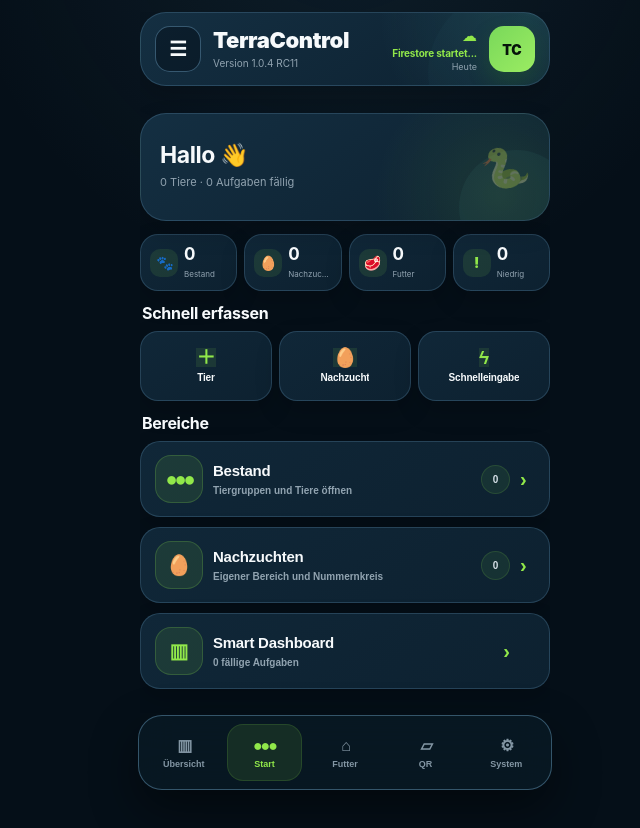
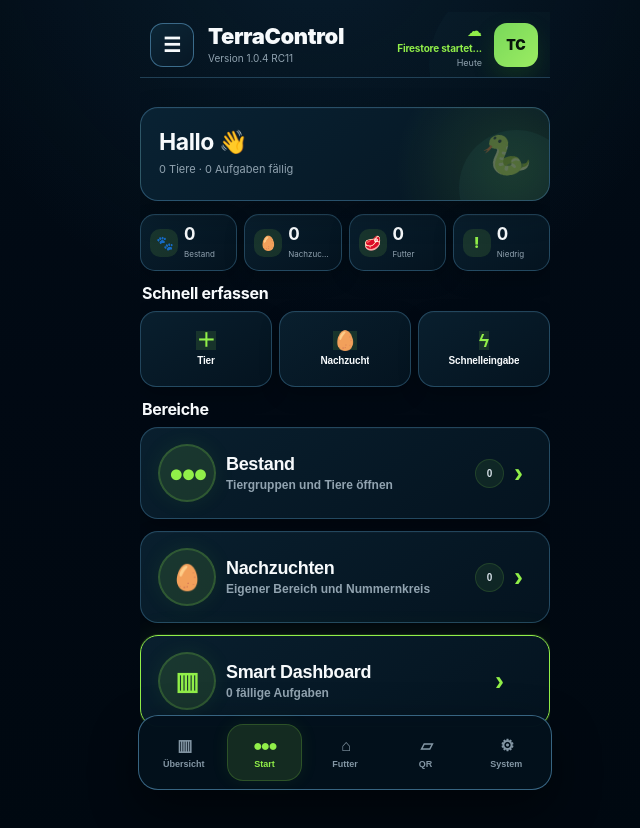
Before and after one commit to SnakeFreak85/Python-Dashboard, a plain HTML site: page v500.html in a window 1280 px wide. Shown: the whole page, without its empty margins (295-935 px from the left). Drawn offline with Linux system fonts and the light colour scheme.

Commit message:
Match TC2 interface to control panel reference

```diff
--- a/service-worker.js
+++ b/service-worker.js
@@ -1,6 +1,6 @@
 const TC_VERSION='1.0.4-rc.11';
 const TC_CACHE=
- 'terracontrol-'+TC_VERSION+'-tc2-polish-1';
+ 'terracontrol-'+TC_VERSION+'-tc2-polish-2';
 const VERSION_QUERY='?v='+TC_VERSION;
 const LIGHT_THEME_QUERY=
  VERSION_QUERY+
@@ -19,7 +19,7 @@ const PROFILE_MODULE_QUERY=
  '&r=animal-archive-2-profile-recommendation-1';
 const TC2_POLISH_QUERY=
  VERSION_QUERY+
- '&r=tc2-polish-1';
+ '&r=tc2-polish-2';
 
 const APP_SHELL=[
  './',
--- a/v500.html
+++ b/v500.html
@@ -38,7 +38,7 @@
 <link rel="stylesheet" href="./v500/tc2.css?v=1.0.4-rc.11&r=light-contrast-3-animal-archive-2">
 <link rel="stylesheet" href="./v500/taxonomy-ui-color.css?v=1.0.4-rc.11&r=profile-recommendation-1">
 <link rel="stylesheet" href="./v500/theme.css?v=1.0.4-rc.11&r=light-contrast-3-animal-archive-2">
-<link rel="stylesheet" href="./v500/tc2-polish.css?v=1.0.4-rc.11&r=tc2-polish-1">
+<link rel="stylesheet" href="./v500/tc2-polish.css?v=1.0.4-rc.11&r=tc2-polish-2">
 
 <script src="./v500/vendor/qrcode.min.js?v=1.0.4-rc.11"></script>
 </head>
@@ -72,7 +72,7 @@ if('serviceWorker' in navigator){
   function(){
    navigator.serviceWorker
     .register(
-     './service-worker.js?v=1.0.4-rc.11&r=tc2-polish-1'
+     './service-worker.js?v=1.0.4-rc.11&r=tc2-polish-2'
     )
     .catch(
      function(error){
--- a/v500/tc2-polish.css
+++ b/v500/tc2-polish.css
@@ -5,27 +5,27 @@
    ========================================================= */
 
 :root{
- --tc-polish-bg:#050f18;
- --tc-polish-bg-soft:#081722;
- --tc-polish-surface:#0d2130;
- --tc-polish-surface-2:#102738;
- --tc-polish-surface-3:#142f42;
- --tc-polish-line:rgba(112,166,204,.24);
- --tc-polish-line-strong:rgba(126,188,225,.38);
+ --tc-polish-bg:#010913;
+ --tc-polish-bg-soft:#03111d;
+ --tc-polish-surface:#061725;
+ --tc-polish-surface-2:#081c2b;
+ --tc-polish-surface-3:#0a2232;
+ --tc-polish-line:rgba(86,151,193,.34);
+ --tc-polish-line-strong:rgba(104,177,222,.52);
  --tc-polish-text:#f7fafc;
  --tc-polish-text-soft:#d7e1e8;
  --tc-polish-muted:#91a3b0;
- --tc-polish-accent:#91e84a;
- --tc-polish-accent-strong:#71ca31;
- --tc-polish-accent-soft:rgba(145,232,74,.10);
+ --tc-polish-accent:#91ef49;
+ --tc-polish-accent-strong:#72d52f;
+ --tc-polish-accent-soft:rgba(145,239,73,.12);
  --tc-polish-cyan:#68d7c5;
  --tc-polish-warning:#f0b64c;
  --tc-polish-danger:#ef6671;
- --tc-polish-radius-xl:26px;
- --tc-polish-radius-lg:21px;
- --tc-polish-radius-md:16px;
- --tc-polish-shadow:0 18px 42px rgba(0,0,0,.28);
- --tc-polish-shadow-soft:0 10px 24px rgba(0,0,0,.18);
+ --tc-polish-radius-xl:20px;
+ --tc-polish-radius-lg:18px;
+ --tc-polish-radius-md:15px;
+ --tc-polish-shadow:0 20px 50px rgba(0,0,0,.38);
+ --tc-polish-shadow-soft:0 8px 22px rgba(0,0,0,.24);
  --tc-theme-bg:var(--tc-polish-bg);
  --tc-theme-surface:var(--tc-polish-surface);
  --tc-theme-surface-strong:var(--tc-polish-bg-soft);
@@ -87,7 +87,8 @@ html,
 body,
 body.tc2RefMode{
  background:
-  radial-gradient(circle at 50% -12%,rgba(62,117,143,.14),transparent 34%),
+  radial-gradient(circle at 48% -8%,rgba(34,105,145,.18),transparent 34%),
+  linear-gradient(180deg,#020c16 0%,var(--tc-polish-bg) 42%,#000810 100%),
   var(--tc-polish-bg)!important;
  color:var(--tc-polish-text)!important;
  font-family:Inter,ui-sans-serif,-apple-system,BlinkMacSystemFont,"Segoe UI",Arial,sans-serif!important;
@@ -120,15 +121,14 @@ body.tc2RefMode .wrap{
 /* Einheitlicher Kopf */
 
 .tc2AppTop{
- min-height:74px;
- margin:0 0 14px!important;
- padding:12px 14px!important;
- border-radius:var(--tc-polish-radius-xl)!important;
- background:
-  radial-gradient(circle at 95% 0,rgba(104,215,197,.12),transparent 38%),
-  linear-gradient(145deg,var(--tc-polish-surface-3),var(--tc-polish-surface))!important;
- border:1px solid var(--tc-polish-line)!important;
- box-shadow:var(--tc-polish-shadow-soft)!important;
+ min-height:66px;
+ margin:0 0 16px!important;
+ padding:8px 10px!important;
+ border-radius:0!important;
+ background:transparent!important;
+ border:0!important;
+ border-bottom:1px solid rgba(97,166,207,.30)!important;
+ box-shadow:none!important;
 }
 
 .tc2AppTop::after{
@@ -136,13 +136,13 @@ body.tc2RefMode .wrap{
 }
 
 .tc2Menu{
- width:46px!important;
- min-width:46px!important;
- height:46px!important;
- min-height:46px!important;
- border-radius:15px!important;
+ width:44px!important;
+ min-width:44px!important;
+ height:44px!important;
+ min-height:44px!important;
+ border-radius:13px!important;
  color:var(--tc-polish-text)!important;
- background:rgba(4,15,24,.50)!important;
+ background:linear-gradient(145deg,#0c2636,#071725)!important;
  border:1px solid var(--tc-polish-line-strong)!important;
 }
 
@@ -163,9 +163,9 @@ html[data-tc-theme="light"] .tc2Menu{
 }
 
 .tc2Avatar{
- width:46px!important;
- height:46px!important;
- border-radius:15px!important;
+ width:44px!important;
+ height:44px!important;
+ border-radius:13px!important;
  color:#07140b!important;
  background:linear-gradient(135deg,#79d85a,#9bec62)!important;
  box-shadow:0 10px 22px rgba(46,125,23,.24)!important;
@@ -186,14 +186,14 @@ html[data-tc-theme="light"] .tc2Menu{
 }
 
 .tc21Welcome{
- min-height:108px!important;
- padding:18px 19px!important;
- border-radius:var(--tc-polish-radius-xl)!important;
+ min-height:94px!important;
+ padding:17px 18px!important;
+ border-radius:18px!important;
  background:
-  radial-gradient(circle at 88% 76%,rgba(145,232,74,.10),transparent 34%),
-  linear-gradient(145deg,var(--tc-polish-surface-3),var(--tc-polish-surface))!important;
- border:1px solid var(--tc-polish-line)!important;
- box-shadow:var(--tc-polish-shadow-soft)!important;
+  radial-gradient(circle at 91% 65%,rgba(145,239,73,.13),transparent 31%),
+  linear-gradient(145deg,#092233,#051521)!important;
+ border:1px solid rgba(90,158,199,.40)!important;
+ box-shadow:0 12px 30px rgba(0,0,0,.25),inset 0 1px rgba(255,255,255,.025)!important;
 }
 
 .tc21Welcome h2{
@@ -209,13 +209,13 @@ html[data-tc-theme="light"] .tc2Menu{
 .tc21StartQuick,
 .tc21StartNavCard{
  color:var(--tc-polish-text)!important;
- background:linear-gradient(145deg,var(--tc-polish-surface-2),var(--tc-polish-surface))!important;
- border:1px solid var(--tc-polish-line)!important;
- box-shadow:var(--tc-polish-shadow-soft)!important;
+ background:linear-gradient(145deg,#091f2e,#04131f)!important;
+ border:1px solid rgba(83,147,188,.38)!important;
+ box-shadow:0 8px 20px rgba(0,0,0,.24),inset 0 1px rgba(255,255,255,.025)!important;
 }
 
 .tc21StartStat{
- border-radius:18px!important;
+ border-radius:15px!important;
 }
 
 .tc21StartStat>span,
@@ -232,8 +232,8 @@ html[data-tc-theme="light"] .tc2Menu{
 }
 
 .tc21StartQuick{
- min-height:70px!important;
- border-radius:18px!important;
+ min-height:76px!important;
+ border-radius:16px!important;
 }
 
 .tc21StartQuick>b{
@@ -242,14 +242,14 @@ html[data-tc-theme="light"] .tc2Menu{
 }
 
 .tc21StartNavList{
- gap:10px!important;
+ gap:12px!important;
 }
 
 .tc21StartNavCard{
- grid-template-columns:48px minmax(0,1fr) auto 15px!important;
- min-height:76px!important;
- padding:12px 14px!important;
- border-radius:20px!important;
+ grid-template-columns:58px minmax(0,1fr) auto 18px!important;
+ min-height:92px!important;
+ padding:14px 17px!important;
+ border-radius:18px!important;
 }
 
 .tc21StartNavCard:hover,
@@ -259,20 +259,21 @@ html[data-tc-theme="light"] .tc2Menu{
 }
 
 .tc21StartNavIcon{
- width:48px!important;
- height:48px!important;
- border-radius:16px!important;
- font-size:20px!important;
+ width:58px!important;
+ height:58px!important;
+ border-radius:50%!important;
+ font-size:25px!important;
+ box-shadow:inset 0 0 0 1px rgba(145,239,73,.20),0 0 22px rgba(112,213,47,.08)!important;
 }
 
 .tc21StartNavText>b{
  color:var(--tc-polish-text)!important;
- font-size:15px!important;
+ font-size:18px!important;
 }
 
 .tc21StartNavText>small{
  color:var(--tc-polish-muted)!important;
- font-size:10px!important;
+ font-size:12px!important;
 }
 
 .tc21StartNavCard>strong{
@@ -283,6 +284,12 @@ html[data-tc-theme="light"] .tc2Menu{
 
 .tc21StartNavCard>em{
  color:var(--tc-polish-accent)!important;
+ font-size:27px!important;
+}
+
+.tc21StartNavCard.dashboard{
+ border-color:var(--tc-polish-accent)!important;
+ box-shadow:0 0 0 1px rgba(145,239,73,.12),0 0 28px rgba(114,213,47,.10)!important;
 }
 
 /* Gemeinsame Kartenoberflächen */
@@ -320,9 +327,9 @@ html[data-tc-theme="light"] .tc2Menu{
 .tc2AnalyticsCard,
 .tc2AnalyticsKpi{
  color:var(--tc-polish-text)!important;
- background:linear-gradient(145deg,var(--tc-polish-surface-2),var(--tc-polish-surface))!important;
- border-color:var(--tc-polish-line)!important;
- box-shadow:var(--tc-polish-shadow-soft)!important;
+ background:linear-gradient(145deg,#081d2c,#03131f)!important;
+ border:1px solid rgba(82,145,186,.38)!important;
+ box-shadow:0 9px 24px rgba(0,0,0,.24),inset 0 1px rgba(255,255,255,.025)!important;
 }
 
 .tc2PageCard,
@@ -392,9 +399,9 @@ html[data-tc-theme="light"] .tc2Menu{
 .tc2SDtop{
  border-radius:var(--tc-polish-radius-xl)!important;
  background:
-  radial-gradient(circle at 92% 10%,rgba(145,232,74,.10),transparent 38%),
-  linear-gradient(145deg,var(--tc-polish-surface-3),var(--tc-polish-surface))!important;
- border:1px solid var(--tc-polish-line)!important;
+  radial-gradient(circle at 92% 10%,rgba(145,239,73,.12),transparent 38%),
+  linear-gradient(145deg,#092334,#04141f)!important;
+ border:1px solid rgba(86,151,193,.42)!important;
  box-shadow:var(--tc-polish-shadow-soft)!important;
 }
 
@@ -487,8 +494,8 @@ html[data-tc-theme="light"] .tc2Menu{
  bottom:max(10px,env(safe-area-inset-bottom))!important;
  width:min(calc(100% - 20px),414px)!important;
  padding:8px 7px!important;
- border-radius:24px!important;
- background:rgba(8,24,35,.96)!important;
+ border-radius:20px!important;
+ background:rgba(3,17,28,.97)!important;
  border:1px solid var(--tc-polish-line-strong)!important;
  box-shadow:0 20px 48px rgba(0,0,0,.46)!important;
  backdrop-filter:blur(18px)!important;
@@ -504,7 +511,7 @@ html[data-tc-theme="light"] .tc2Menu{
 .tc2GlobalBottomNav button.on{
  color:var(--tc-polish-accent)!important;
  background:var(--tc-polish-accent-soft)!important;
- box-shadow:inset 0 0 0 1px rgba(145,232,74,.14)!important;
+ box-shadow:inset 0 0 0 1px rgba(145,239,73,.20),0 0 18px rgba(112,213,47,.08)!important;
 }
 
 .tc2GlobalBottomNav button span{
```
